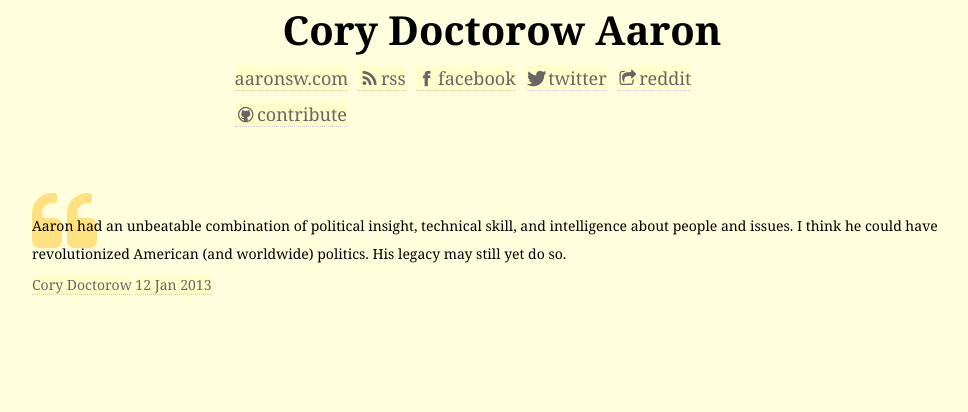
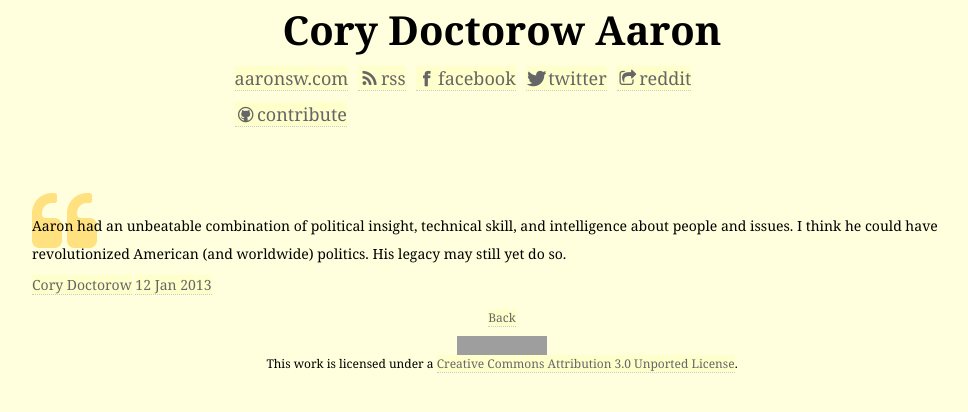
Before and after one commit to guanix/rememberaaronsw, a Jekyll site: the page built from memories/_posts/2013-01-12-cory-doctorow-aaron.md, in a window 1280 px wide. Shown: the top 412 px of the page, without its empty margins (138-1106 px from the left). Built offline with Jekyll 4.4.1, drawn with Linux system fonts in a browser that asks for light colours; grey boxes are pictures that could not be loaded.

Commit message:
Add Back Link and use content instead of page.content to get html

```diff
--- a/_layouts/default.html
+++ b/_layouts/default.html
@@ -38,7 +38,7 @@
           {% if post.type == 'image' %}
           <div class="content"><a href="{{ post.link || '#' }}">{{ post.content }}</a></div>
           {% else %}
-          <div class="content">{{ post.content }}</div>
+          <div class="content">{{ content }}</div>
           {% endif %}
           <footer>
             <a href="{{ post.link || '#' }}">{{ post.author }}</a>
@@ -46,6 +46,10 @@
           </footer>
         </article>
       </div>
+      <footer>
+        <div class='back-link'><a href='/'>Back</a></div>
+        <a rel="license" href="http://creativecommons.org/licenses/by/3.0/deed.en_US"><img alt="Creative Commons License" style="border-width:0" src="http://i.creativecommons.org/l/by/3.0/88x31.png" /></a><br />This work is licensed under a <a rel="license" href="http://creativecommons.org/licenses/by/3.0/deed.en_US">Creative Commons Attribution 3.0 Unported License</a>.
+      </footer>
     </div>
   </body>
 </html>
--- a/stylesheets/tribute.css
+++ b/stylesheets/tribute.css
@@ -149,6 +149,10 @@
   font-size: 0.8571em;
 }
 
+footer .back-link {
+  margin-bottom: 1em;
+}
+
 .clearfix { clear: both; }
 
 @media (max-width: 939px) {
```
